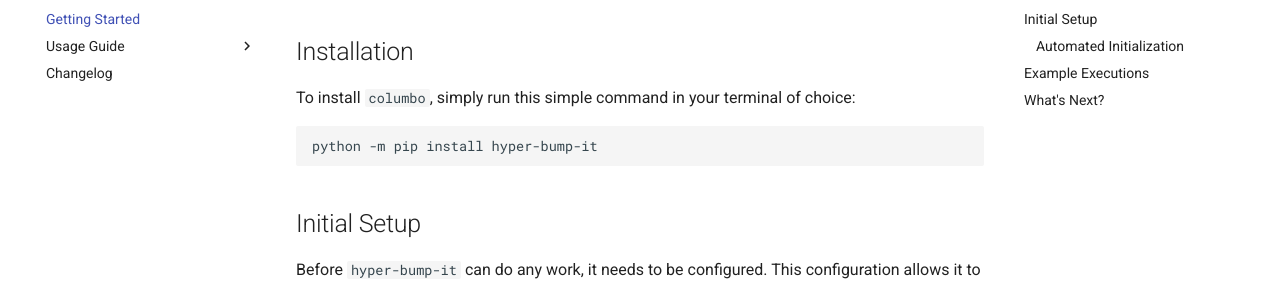
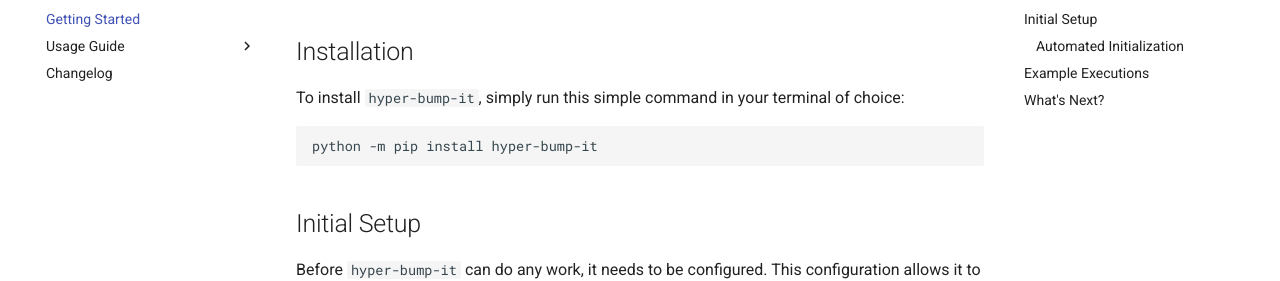
Before and after one commit to plannigan/hyper-bump-it, an MkDocs documentation site: the page built from docs/getting-started.md, in a window 1280 px wide and 900 px high. Shown: the part 146-427 px from the top of the window. Built offline with MkDocs 1.6.1 and Material for MkDocs 9.7.7, drawn with Linux system fonts in a browser that asks for light colours; comment, search, counter and statistics services are not loaded; the version menu is left out.

Commit message:
Correct package name

````diff
--- a/docs/getting-started.md
+++ b/docs/getting-started.md
@@ -2,7 +2,7 @@
 
 ## Installation
 
-To install `columbo`, simply run this simple command in your terminal of choice:
+To install `hyper-bump-it`, simply run this simple command in your terminal of choice:
 
 ```bash
 python -m pip install hyper-bump-it
````
